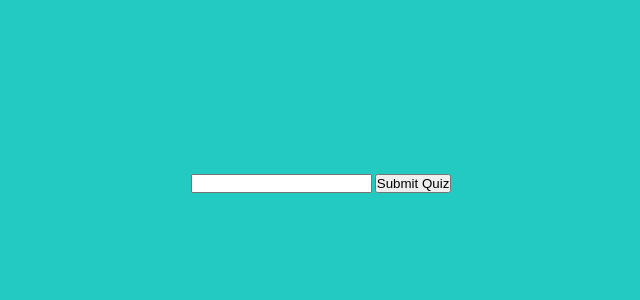
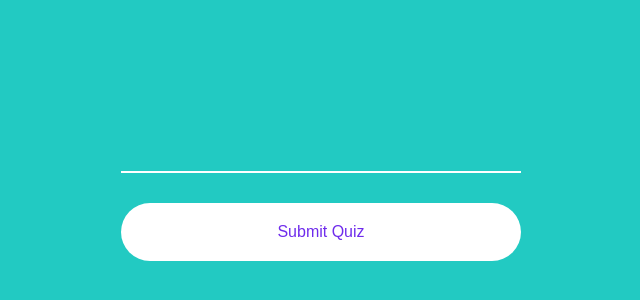
Before and after one commit to ioumesh/quiz, a plain HTML site: page index.html in a window 1280 px wide. Shown: the part 218-518 px from the top of the page, without its empty margins (319-959 px from the left). Drawn offline with Linux system fonts and the light colour scheme.

Commit message:
session storage

```diff
--- a/css/style.css
+++ b/css/style.css
@@ -11,8 +11,42 @@ body{
 .wrapper{
     width:100vw;
     height:100vh;
-    background-color:rgb(34, 202, 194);
+    background-color:#22cac2;
     display:flex;
     justify-content:center;
     align-items: center;
 }
+.welcome_text{
+
+    width:400px ;
+}
+.welcome_form input, button{
+    display:block;
+    width:100%;
+}
+.welcome_form input:focus{
+    outline:none;
+}
+.welcome_form  input{
+    margin-bottom:30px;
+    padding:20px 15px;
+    background-color:transparent;
+    border:none;
+    border-bottom:2px solid #fff;
+    color:#fff;
+    text-align:center;
+    font-size:1.5rem;
+}
+.welcome_form button{
+    background-color:#fff;
+    font-size:1rem;
+    padding:20px 0;
+    border:none;
+    border-radius:100px;
+    color:#6f2cec;
+    transition:all 0.3s ease-in;
+    cursor: pointer;
+}
+.welcome_form button:hover{
+    transform:translateY(-5px);
+}
--- a/index.html
+++ b/index.html
@@ -17,8 +17,8 @@
 
 <div class="wrapper">
     <div class="welcome_text">
-<form class="">
-    <input type="text">
+<form class="welcome_form" name="welcome_form" onsubmit="submitform(event)">
+    <input type="text" name="name">
     <button type="submit">Submit Quiz</button>
 </form>
     </div>
--- a/js/app.js
+++ b/js/app.js
@@ -0,0 +1,6 @@
+function submitform(e){
+e.preventDefault();
+var name=document.forms["welcome_form"]["name"].value;
+sessionStorage.setItem("name", name);
+console.log(form_data);
+}
```
